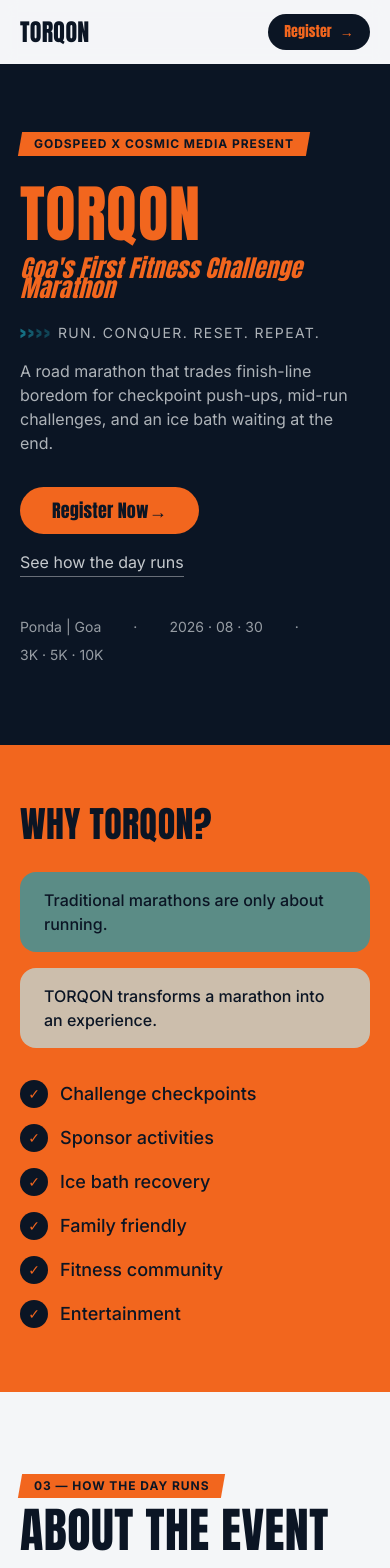
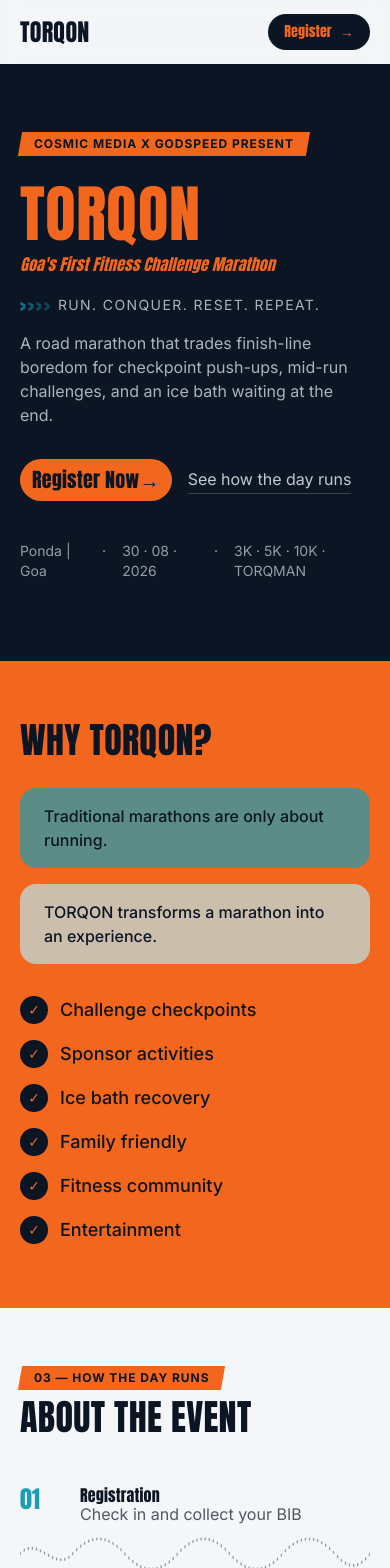
Before and after one commit to Shaunak0423/TORQON, a Next.js app: page / in a window 390 px wide. Shown: the top 1568 px of the page. Built offline with nearby package versions, Linux system fonts and the light colour scheme.

Commit message:
Mobile view changes and verecal deploy changes

```diff
--- a/src/app/components/About.tsx
+++ b/src/app/components/About.tsx
@@ -30,7 +30,7 @@ function Column({ title, items }: { title: string; items: string[] }) {
 
 export default function About() {
   return (
-    <section id="about" className="mx-auto max-w-6xl px-5 md:px-8 py-20 md:py-28">
+    <section id="about" className="mx-auto max-w-6xl px-5 md:px-8 py-14 md:py-28">
       {/* <p className="text-xs font-semibold tracking-[0.3em] uppercase text-ink/40 mb-3">
         02 — Who&apos;s behind it
       </p> */}
--- a/src/app/components/CTAFooter.tsx
+++ b/src/app/components/CTAFooter.tsx
@@ -5,8 +5,9 @@ export default function CTAFooter() {
   return (
     <>
       <section className="bg-sun">
-        <div className="mx-auto max-w-6xl px-5 md:px-8 py-20 md:py-28 text-center">
-          <h2 className="font-display text-5xl md:text-6xl mb-6">
+        <div className="mx-auto max-w-6xl px-5 md:px-8 py-14 md:py-28 text-center">
+          {/* <!-- -1px spacing on mobile, 2px on desktop --> */}
+          <h2 className="font-display text-3xl md:text-6xl tracking-[-1px] md:tracking-[2px] mb-6">
             YOUR SPOT ON THE START LINE IS WAITING
           </h2>
           <p className="text-ink/70 text-lg mb-10 max-w-xl mx-auto">
--- a/src/app/components/Categories.tsx
+++ b/src/app/components/Categories.tsx
@@ -28,7 +28,7 @@ const categories = [
   {
     distance: "TORQMAN",
     title: "The highlight of the event",
-    detail: "The high-intensity challenge.",
+    detail: "The 10KM Marathon with special challenges.",
     color: "bg-fire-glow",
     glow: "rgba(255, 138, 61, 0.75)",
     light: true,
@@ -38,7 +38,7 @@ const categories = [
 export default function Categories() {
   return (
     <section id="categories" className="bg-ink text-paper">
-      <div className="mx-auto max-w-6xl px-5 md:px-8 py-20 md:py-28">
+      <div className="mx-auto max-w-6xl px-5 md:px-8 py-14 md:py-28">
         {/* <p className="text-xs font-semibold tracking-[0.3em] uppercase text-paper/40 mb-3">
 
         </p> */}
--- a/src/app/components/EventFlow.tsx
+++ b/src/app/components/EventFlow.tsx
@@ -13,26 +13,26 @@ const steps = [
 
 export default function EventFlow() {
   return (
-    <section id="event" className="mx-auto max-w-6xl px-5 md:px-8 py-20 md:py-28">
+    <section id="event" className="mx-auto max-w-6xl px-5 md:px-8 py-14 md:py-28">
       <p className="tag-label text-xs uppercase mb-3">
         <span>03 — How the day runs</span>
       </p>
-      <h2 className="font-display text-5xl md:text-7xl mb-14">ABOUT THE EVENT</h2>
+      <h2 className="font-display text-4xl md:text-7xl mb-14">ABOUT THE EVENT</h2>
 
       <ol className="space-y-0">
         {steps.map((step, i) => (
           <li key={step.label}>
-            <div className="flex items-start gap-5 md:gap-8">
+            <div className="flex items-start gap-5 mt-1.5 md:gap-8">
               <span className="font-display text-2xl md:text-3xl text-coral shrink-0 w-10 md:w-14">
                 {String(i + 1).padStart(2, "0")}
               </span>
               <div className="pb-2">
-                <h3 className="font-display text-xl md:text-2xl">{step.label}</h3>
+                <h3 className="font-display text-1xl md:text-2xl">{step.label}</h3>
                 <p className="text-ink/70">{step.detail}</p>
               </div>
             </div>
             {i < steps.length - 1 && (
-              <div className="pl-10 md:pt-10">
+              <div className="pb-3 md:pt-10">
                 <RouteDivider color="var(--ink-40)" className="h-6 md:h-8" />
               </div>
             )}
--- a/src/app/components/Hero.tsx
+++ b/src/app/components/Hero.tsx
@@ -18,7 +18,7 @@ export default function Hero() {
           TORQON
         </h1>
         <p
-          className="reveal font-display italic -skew-x-3 text-2xl md:text-4xl mt-4 md:mt-6 max-w-2xl text-sun"
+          className="reveal font-display italic -skew-x-3 text-1.5xl md:text-4xl mt-4 md:mt-6 max-w-2xl text-sun"
           style={{ animationDelay: "0.1s" }}
         >
           {EVENT.tagline}
@@ -38,26 +38,26 @@ export default function Hero() {
           the end.
         </p>
         <div
-          className="reveal mt-8 flex flex-wrap items-center gap-4"
+          className="reveal mt-8 flex items-center gap-4"
           style={{ animationDelay: "0.3s" }}
         >
           <RegisterButton size="lg" className="!bg-sun !text-ink hover:!bg-white" />
           <a
             href="#event"
-            className="text-paper/80 border-b border-paper/40 hover:border-paper transition-colors pb-0.5"
+            className="text-paper/80 border-b border-paper/20 hover:border-paper transition-colors pb-0.5"
           >
             See how the day runs
           </a>
         </div>
         <div
-          className="reveal mt-10 flex flex-wrap gap-x-8 gap-y-2 text-sm text-paper/60"
+          className="reveal mt-10 flex gap-x-4 gap-y-2 text-sm text-paper/60"
           style={{ animationDelay: "0.4s" }}
         >
           <span>{EVENT.venue}</span>
           <span aria-hidden="true">·</span>
           <span>{EVENT.date}</span>
           <span aria-hidden="true">·</span>
-          <span>3K · 5K · 10K</span>
+          <span>3K · 5K · 10K · TORQMAN</span>
         </div>
       </div>
     </section>
--- a/src/app/components/RegisterButton.tsx
+++ b/src/app/components/RegisterButton.tsx
@@ -16,7 +16,7 @@ export default function RegisterButton({
   const base =
   "items-center justify-center gap-2 rounded-full font-display tracking-wide transition-transform duration-150 hover:-translate-y-0.5 active:translate-y-0 focus-visible:outline focus-visible:outline-2 focus-visible:outline-offset-2 focus-visible:outline-ink";
   const sizes =
-    size === "lg" ? "px-8 py-4 text-lg md:text-xl" : "px-6 py-3 text-base";
+    size === "lg" ? "px-3 py-3 text-xl md:text-xl" : "px-6 py-3 text-base";
   const variants =
     variant === "solid"
       ? "bg-ink text-sun hover:bg-black"
--- a/src/app/components/Sponsorship.tsx
+++ b/src/app/components/Sponsorship.tsx
@@ -12,14 +12,14 @@ const benefits = [
 export default function Sponsorship() {
   return (
     <section id="sponsors" className="bg-sage/40">
-      <div className="mx-auto max-w-6xl px-5 md:px-8 py-20 md:py-28">
+      <div className="mx-auto max-w-6xl px-5 md:px-8 py-14 md:py-28">
         {/* <p className="text-xs font-semibold tracking-[0.3em] uppercase text-ink/40 mb-3">
           06 — Partner with us
         </p> */}
         <p className="tag-label text-xs uppercase mb-3">
           <span>06 — Partner with us</span>
         </p>
-        <h2 className="font-display text-5xl md:text-7xl mb-14">
+        <h2 className="font-display text-3xl md:text-7xl mb-14">
           SPONSORSHIP BENEFITS
         </h2>
         <div className="grid sm:grid-cols-2 gap-x-10 gap-y-5">
--- a/src/app/components/TargetAudience.tsx
+++ b/src/app/components/TargetAudience.tsx
@@ -14,16 +14,16 @@ const audience = [
 
 export default function TargetAudience() {
   return (
-    <section className="mx-auto max-w-6xl px-5 md:px-8 py-20 md:py-28">
+    <section className="mx-auto max-w-6xl px-5 md:px-8 py-14 md:py-28">
       {/* <p className="text-xs font-semibold tracking-[0.3em] uppercase text-ink/40 mb-3">
 
       </p> */}
       <p className="tag-label text-xs uppercase mb-3">
         <span>05 — Who&apos;s showing up</span>
       </p>
-      <h2 className="font-display text-5xl md:text-7xl mb-14">TARGET AUDIENCE</h2>
+      <h2 className="font-display text-4xl md:text-7xl mb-14">TARGET AUDIENCE</h2>
 
-      <div className="grid md:grid-cols-2 gap-14">
+      <div className="grid md:grid-cols-1 gap-14">
         <div>
           <p className="text-lg leading-relaxed text-ink/70 mb-8">
             Designed for youth, working individuals, fitness enthusiasts and
@@ -43,15 +43,15 @@ export default function TargetAudience() {
           </ul>
           <div className="flex gap-10">
             <div>
-              <p className="font-display text-4xl">18–45</p>
+              <p className="font-display text-1xl md:text-4xl">18–45</p>
               <p className="text-ink/40 text-sm">Core age range</p>
             </div>
             <div>
-              <p className="font-display text-4xl">600–800</p>
+              <p className="font-display text-1xl md:text-4xl">600–800</p>
               <p className="text-ink/40 text-sm">Expected footfall</p>
             </div>
             <div>
-              <p className="font-display text-4xl">55 / 45</p>
+              <p className="font-display text-1xl md:text-4xl">55 / 45</p>
               <p className="text-ink/40 text-sm">Male / Female split</p>
             </div>
           </div>
--- a/src/app/components/Team.tsx
+++ b/src/app/components/Team.tsx
@@ -36,7 +36,7 @@ function Avatar({ name }: { name: string }) {
 
 export default function Team() {
   return (
-    <section id="team" className="mx-auto max-w-6xl px-5 md:px-8 py-20 md:py-28">
+    <section id="team" className="mx-auto max-w-6xl px-5 md:px-8 py-14 md:py-28">
       {/* <p className="text-xs font-semibold tracking-[0.3em] uppercase text-ink/40 mb-3">
         07 — The people behind it
       </p> */}
--- a/src/app/site.config.ts
+++ b/src/app/site.config.ts
@@ -8,7 +8,7 @@ export const EVENT = {
   tagline: "Goa's First Fitness Challenge Marathon",
   motto: "Run. Conquer. Reset. Repeat.",
   // TODO: fill in the confirmed date + venue once locked
-  date: "2026 · 08 · 30",
+  date: "30 · 08 · 2026",
   venue: "Ponda | Goa",
-  organisers: "Godspeed x Cosmic Media",
+  organisers: "Cosmic Media X Godspeed",
 };
```
